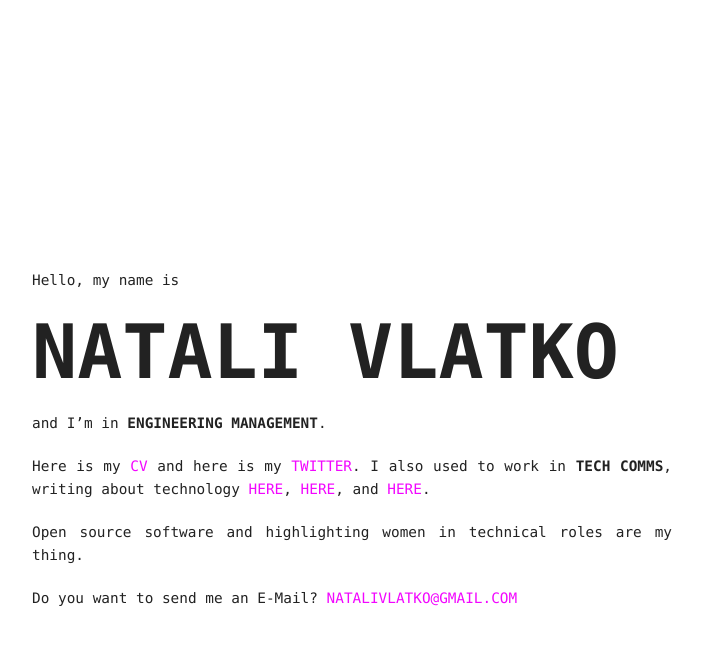
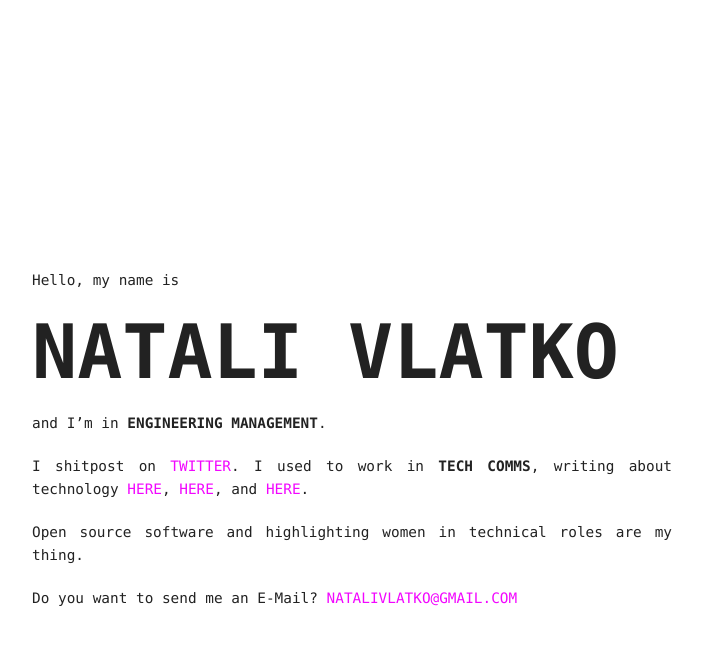
Before and after one commit to natalisucks/natali.com.au, a Jekyll site: the page built from index.md, in a window 1280 px wide. Shown: the top 645 px of the page, without its empty margins (288-990 px from the left). Built offline with Jekyll 4.4.1, drawn with Linux system fonts in a browser that asks for light colours.

Commit message:
Update index.md

```diff
--- a/index.md
+++ b/index.md
@@ -4,7 +4,7 @@ layout: default
 
 Hello, my name is <em>Natali Vlatko</em> and I'm in <em>ENGINEERING MANAGEMENT</em>.
 
-Here is my [CV](natali-vlatko-cv.pdf) and here is my [Twitter](https://twitter.com/natalisucks). I also used to work in <em>TECH COMMS</em>, writing  about technology [here](https://jaxenter.com/author/natalivlatko), [here](https://tech.zalando.com/blog/), and [here](https://tech.wayfair.com).
+I shitpost on [Twitter](https://twitter.com/natalisucks). I used to work in <em>TECH COMMS</em>, writing  about technology [here](https://jaxenter.com/author/natalivlatko), [here](https://tech.zalando.com/blog/), and [here](https://tech.wayfair.com).
 
 Open source software and highlighting women in technical roles are my thing.
 
```
